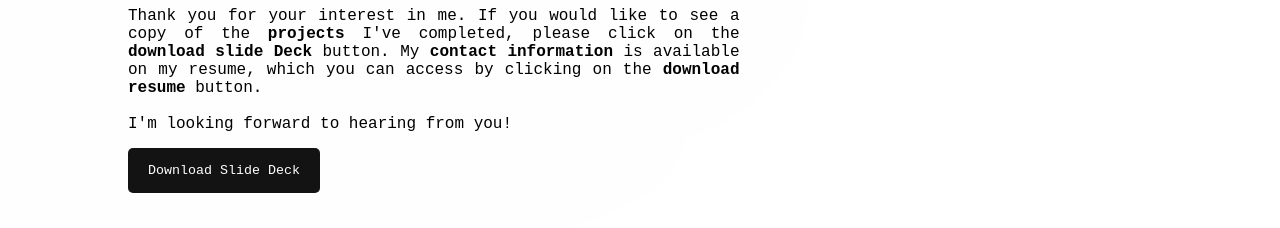
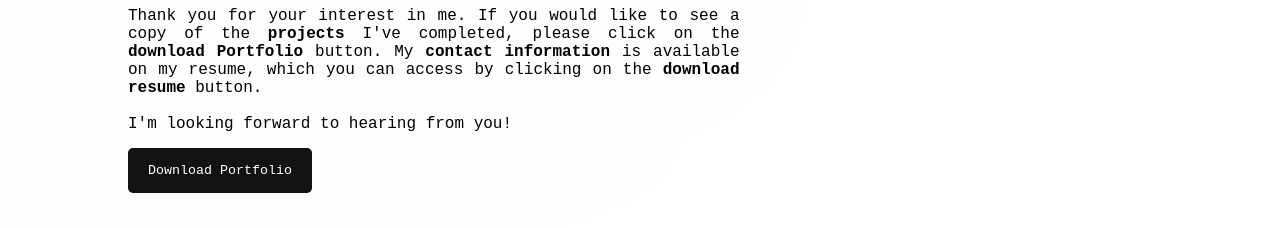
Before and after one commit to Akeh9ja/Portfolio, a plain HTML site: page index.html in a window 1280 px wide. Shown: the part 839-1067 px from the top of the page. Drawn offline with nearby package versions, Linux system fonts and the light colour scheme.

Commit message:
fixed error on the main page

```diff
--- a/index.html
+++ b/index.html
@@ -46,10 +46,10 @@
                         impact as a Salesforce administrator.</strong> My resourcefulness and ability to work autonomously
                         enable me to efficiently contribute to organizational goals.
                     </p>
-                    <p class="exp-section">Thank you for your interest in me. If you would like to see a copy of the <strong>projects</strong> I've completed, please click on the <strong>download slide Deck</strong> button. My <strong>contact information</strong> is available on my resume, which you can access by clicking on the <strong>download resume</strong> button.
+                    <p class="exp-section">Thank you for your interest in me. If you would like to see a copy of the <strong>projects</strong> I've completed, please click on the <strong>download Portfolio</strong> button. My <strong>contact information</strong> is available on my resume, which you can access by clicking on the <strong>download resume</strong> button.
                     <br><br> I'm looking forward to hearing from you!
                     </p>
-                    <button class="btn-primary"><a href="./Images/Project week 14.pdf" download="Project week 14" style="text-decoration: none; color: white;">Download Slide Deck</a></button>
+                    <button class="btn-primary"><a href="./Images/Project week 14.pdf" download="Project week 14" style="text-decoration: none; color: white;">Download Portfolio</a></button>
                 </div>
                 <div class="profile-img-ctn">
                     <div class="img-ctn">
```
